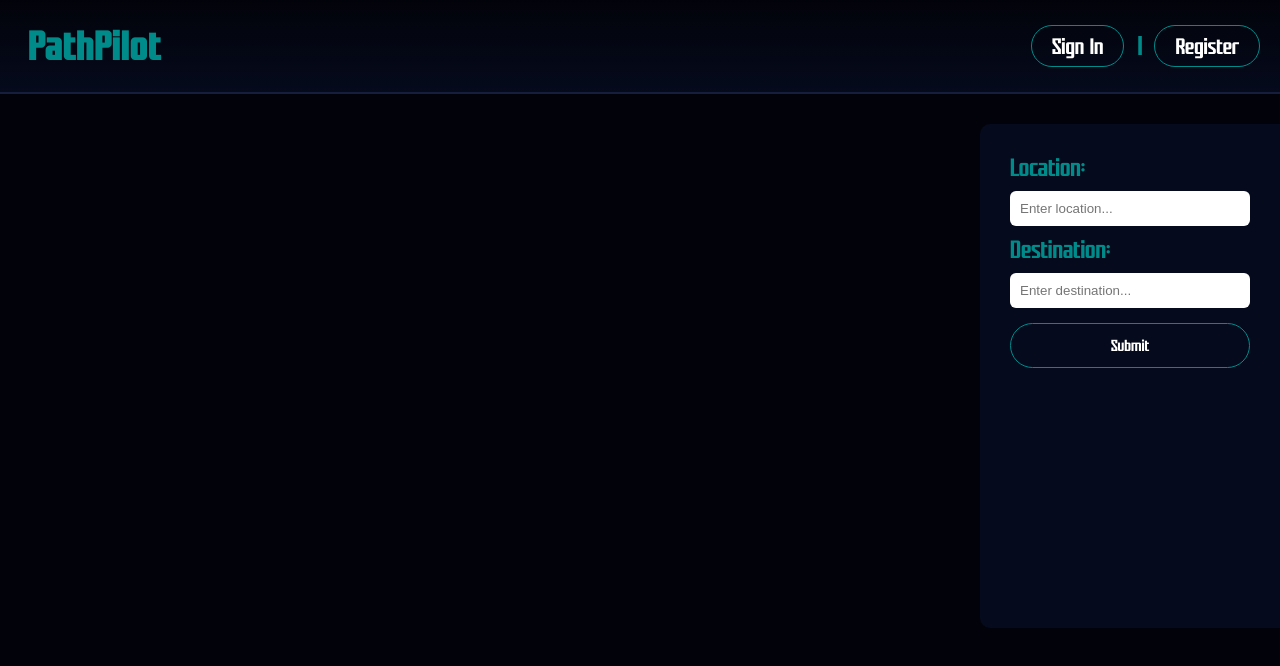
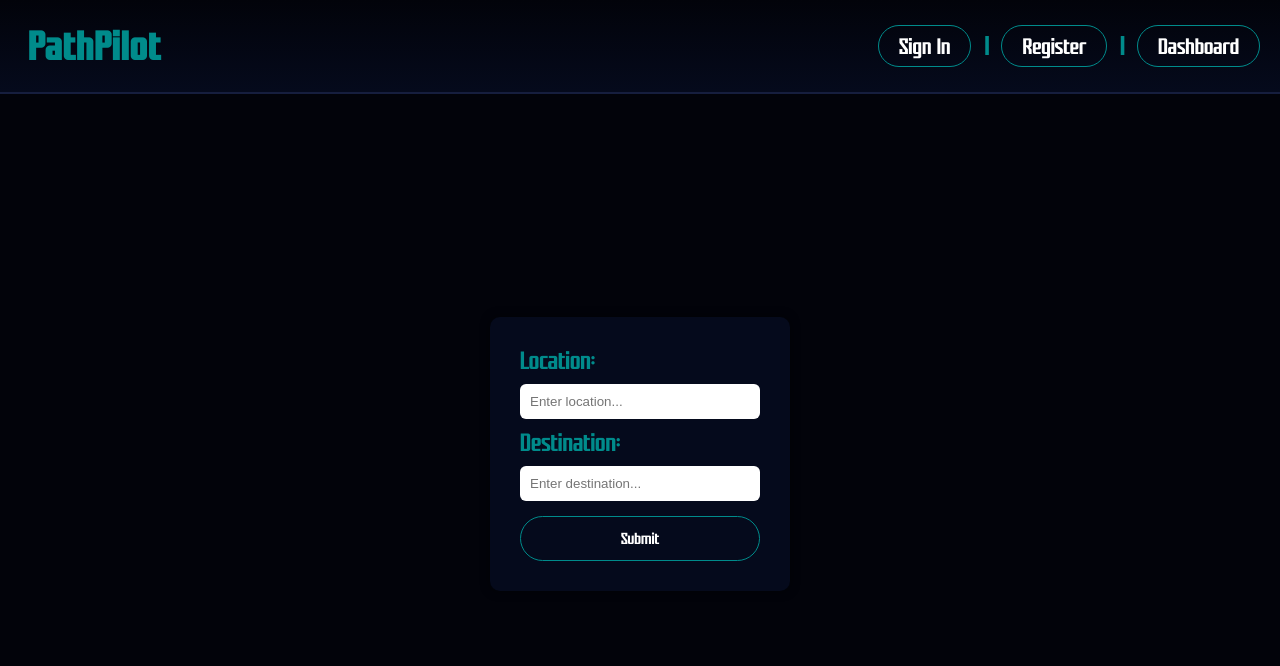
Before and after one commit to AAZ-group-project/PathPilot, a plain HTML site: page PathPilot.html in a window 1280 px wide. Drawn offline with Linux system fonts and the light colour scheme.

Commit message:
dashboard

```diff
--- a/PathPilot.css
+++ b/PathPilot.css
@@ -14,23 +14,22 @@
 
 #section {
     display: flex;
-    justify-content: flex-end;
-    align-items: flex-start;
+    justify-content: center;
+    align-items: center;
     height: calc(100vh - 80px);
-    margin-top: 30px;
-    margin-bottom: 30px;
+    margin: 0;
 }
 
-.entries{
+.entries {
     display: flex;
     flex-direction: column;
     gap: 15px;
     width: 300px;
-
+    max-width: 90%;
     background-color: #050a1c;
-    border-radius: 10px 0 0 10px;
-    height: 70%;
+    border-radius: 10px;
     padding: 20px;
+    box-shadow: 0 0 10px rgba(0,0,0,0.5);
 }
 
 .nav{
@@ -69,6 +68,23 @@ body{
     transition: all 0.1s ease;
 }
 .register:hover {
+    background: #008b8b;
+    color: black;
+}
+
+.dashboard{
+    text-decoration: none;
+    font-size: 1.4rem;
+    font-family: 'PathPilotFont', sans-serif;
+    color: white;
+    transition: all 0.1s ease;
+    padding: 10px;
+    border: 1.5px solid #008b8b;
+    border-radius: 30px;
+    padding: 8px 20px;
+    transition: all 0.1s ease;
+}
+.dashboard:hover {
     background: #008b8b;
     color: black;
 }
--- a/PathPilot.html
+++ b/PathPilot.html
@@ -15,6 +15,7 @@
             <div class="nav-links">
                 <a class="signin" href="#">Sign In</a>
                 <a class="register" href="#">Register</a>
+                <a class="dashboard" href="#">Dashboard</a>
             </div>
         </div>
         <section id="section">
--- a/PathPilot.js
+++ b/PathPilot.js
@@ -154,6 +154,9 @@ function Register() {
     main.appendChild(signBox);
 }
 
+function Dashboard(){
+    mainPage()
+}
 register.addEventListener("click", function(e) {
     e.preventDefault();
     Register();
@@ -168,3 +171,9 @@ logo.addEventListener("click", (e) => {
     e.preventDefault();
     mainPage();
 });
+
+const dashboardBtn = document.getElementsByClassName("dashboard")[0]; // or use getElementById if you have an id
+dashboardBtn.addEventListener("click", (e) => {
+    e.preventDefault();
+    Dashboard();
+});
```
